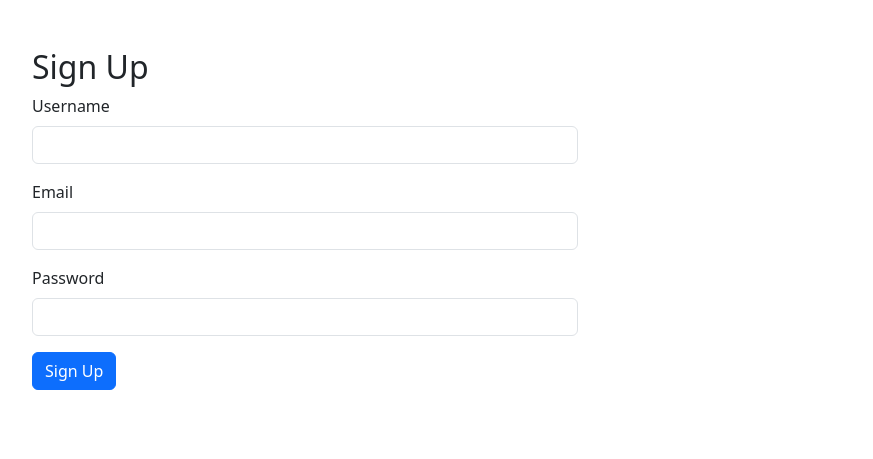
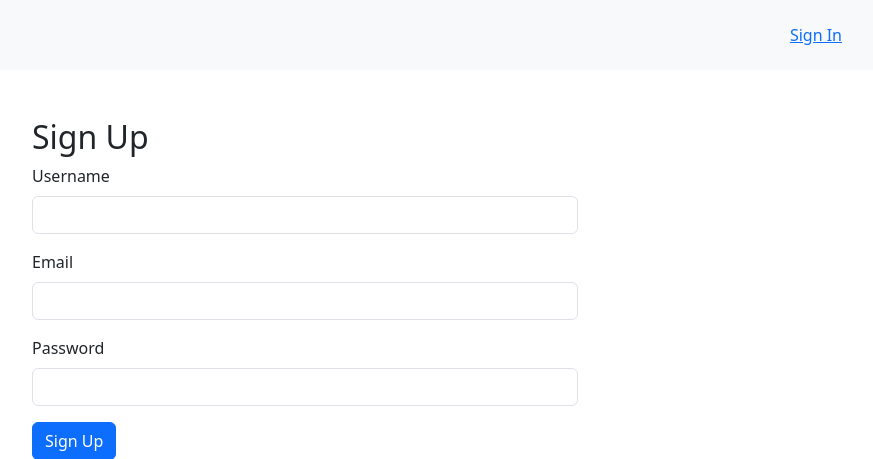
Before and after one commit to Akins20/Simple-MongoDB-login-Auth, a Flask app: page / in a window 1280 px wide. Shown: the top 459 px of the page, without its empty margins (335-1208 px from the left). Run offline with Flask 3, Linux system fonts and the light colour scheme; some libraries are stand-ins or nearby versions.

Commit message:
second commit

```diff
--- a/app.py
+++ b/app.py
@@ -3,6 +3,7 @@ from pymongo import MongoClient
 
 app = Flask(__name__)
 app.secret_key = 'anythingsecret'  # Change this to a secret key
+
 
 # Define your MongoDB connection details
 client = MongoClient('mongodb://localhost:27017/')
@@ -12,6 +13,7 @@ users_collection = db['users']
 @app.route('/')
 def index():
     return render_template('signup.html')
+
 
 @app.route('/signup', methods=['POST'])
 def signup():
--- a/templates/signup.html
+++ b/templates/signup.html
@@ -10,6 +10,19 @@
     />
   </head>
   <body>
+    <nav class="navbar navbar-expand-lg navbar-light bg-light">
+      <div class="container">
+        <div class="collapse navbar-collapse" id="navbarNav">
+          <ul class="navbar-nav ms-auto">
+            <li class="nav-item">
+              <form action="/signin" method="post" class="nav-link">
+                <button type="submit" class="btn btn-link">Sign In</button>
+              </form>
+            </li>
+          </ul>
+        </div>
+      </div>
+    </nav>
     <div class="container mt-5">
       <div class="row">
         <div class="col-md-6 offset-md-3">
```
Also changed, not shown: templates/signin.html (+11 -0 lines).
